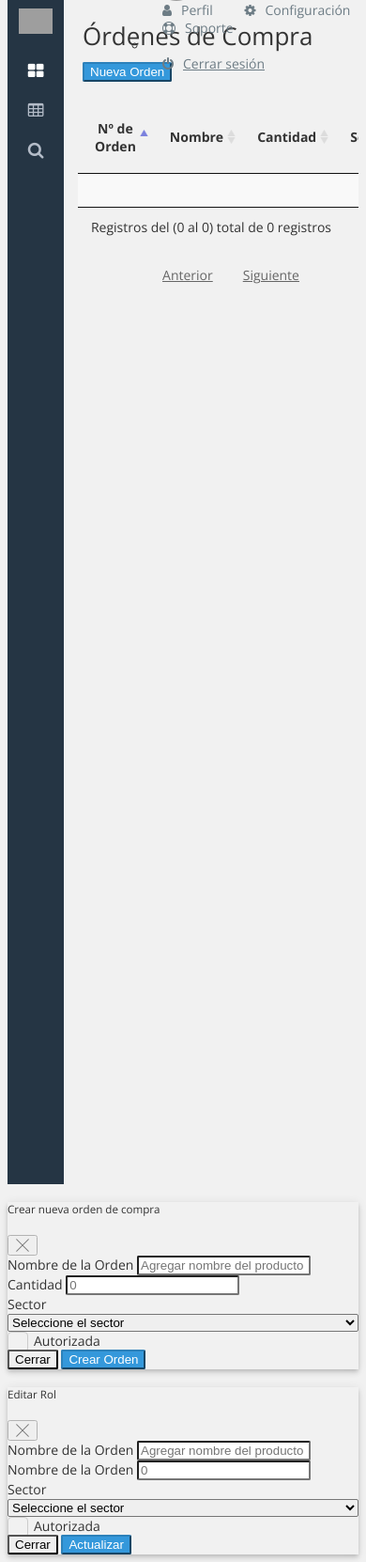
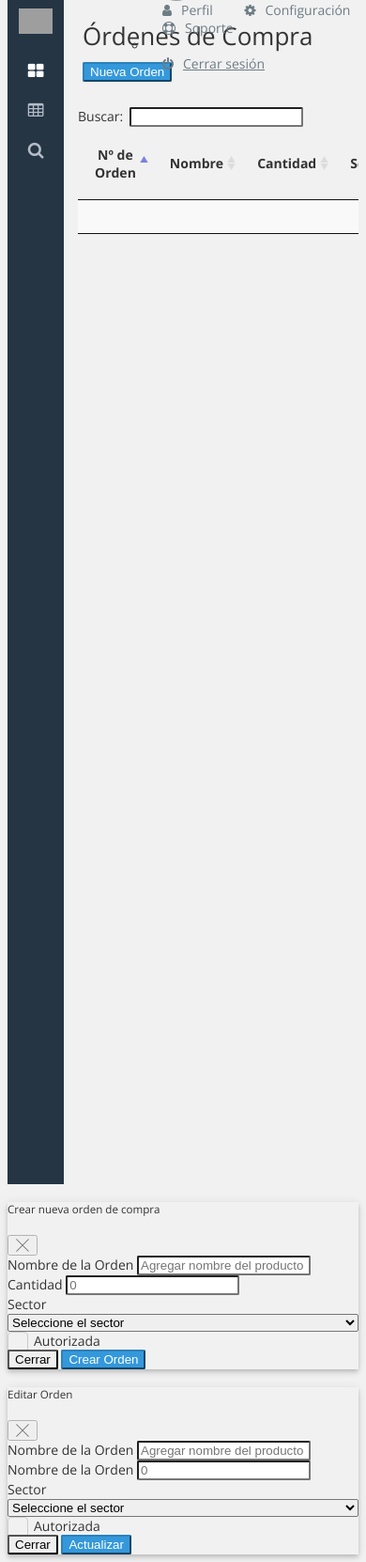
Before and after one commit to tmaldocena/ordenes_de_compra, a PHP site: template views/ordenes.php in a window 390 px wide. Shown: the part 64-1726 px from the top of the page at 94% size. Run offline with PHP 8.4, Linux system fonts and the light colour scheme; the template is opened without the code that fills it, so the values that code supplies are empty; the visitor is signed in with stand-in values (Sample User, id 1); some libraries are stand-ins or nearby versions; grey boxes are pictures that could not be loaded.

Commit message:
Agregada la search bar en Ordenes, y algunos errores de sintaxis"

```diff
--- a/js/console-ordenes.js
+++ b/js/console-ordenes.js
@@ -18,14 +18,15 @@ $(document).ready(function () {
     $('#selectSector').select2({
         minimumResultsForSearch: Infinity
     });
-
+    $('.dataTables_filter input[type="search"]').attr('placeholder','Buscar orden...').css({'width':'350px','display':'inline-block'});
 });
 
 function listar_ordenes(){
     table = $("#tabla_ordenes").DataTable({
 		"ordering":true,
         "lengthChange": false,
-        "bFilter": false,
+        "bFilter": true,
+        "dom" : "<'row'<'col-md-3'f>><'row'<'col-lg-12't>>",
         "destroy":true,
         "async": false ,
         "responsive": true,
--- a/views/ordenes.php
+++ b/views/ordenes.php
@@ -9,6 +9,15 @@
 <html lang="es">
 
 <?php include 'template/head.php' ?>
+<style>
+  .dataTables_filter {
+    white-space:nowrap;
+}
+
+.dataTables_filter label, .dataTables_filter input {
+    display: inline-block;
+}
+</style>
 
 
 <body class="fixed-navbar">
@@ -93,7 +102,7 @@
   <div class="modal-dialog" role="document">
     <div class="modal-content">
       <div class="modal-header">
-        <h5 class="modal-title" id="exampleModalLongTitle">Editar Rol</h5>
+        <h5 class="modal-title" id="exampleModalLongTitle">Editar Orden</h5>
         <button type="button" class="close" data-dismiss="modal" aria-label="Close">
           <span aria-hidden="true">&times;</span>
         </button>
```
